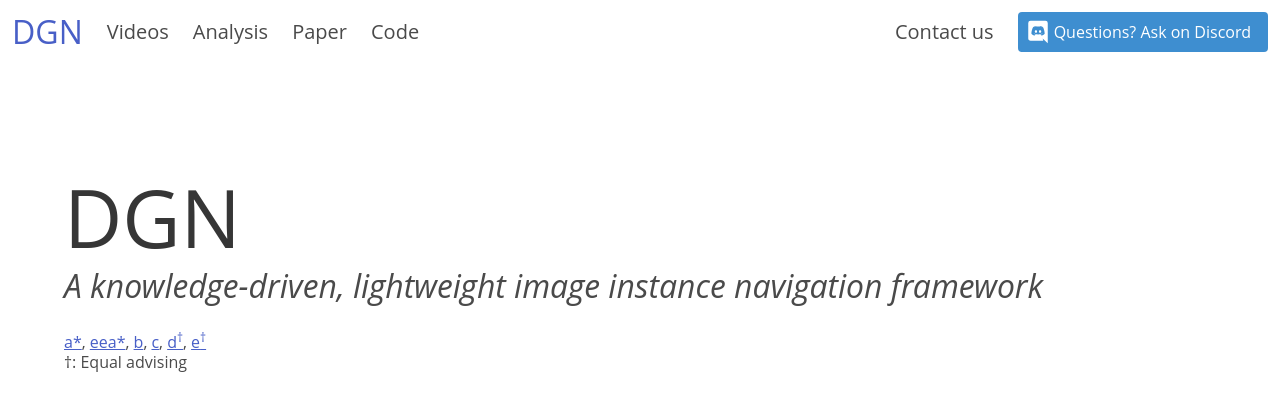
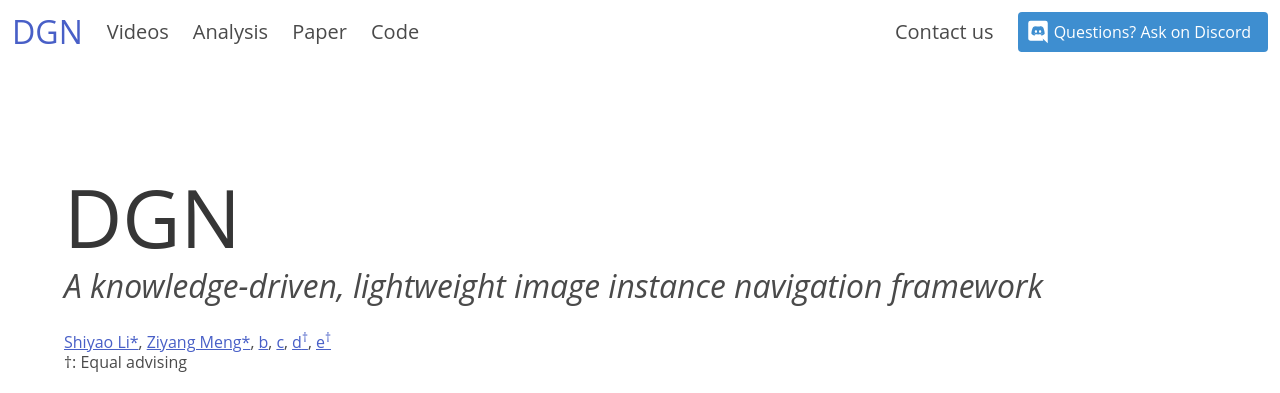
Before and after one commit to letthink/letthink.github.io, a website: page index.html in a window 1280 px wide. Shown: the top 393 px of the page. Drawn offline with nearby package versions, Linux system fonts and the light colour scheme.

Commit message:
new_mp4_need

```diff
--- a/index.html
+++ b/index.html
@@ -215,8 +215,8 @@
                     </div>
                     <div class="subtitle  is-size-7-mobile is-size-6-tablet block">
                         <p class="authors">
-                            <a href="https://leo20021210.github.io/" target="_blank">a*</a>,
-                            <a href="https://github.com/LearnerSebM" target="_blank">eea*</a>,
+                            <a href="https://leo20021210.github.io/" target="_blank">Shiyao Li*</a>,
+                            <a href="https://github.com/LearnerSebM" target="_blank">Ziyang Meng*</a>,
                             <a href="https://jdvakil.github.io/" target="_blank">b</a>,
                             <a href="https://cpaxton.github.io/" target="_blank">c</a>,
                             <a href="https://mahis.life" target="_blank">d<sup>†</sup></a>,
@@ -331,7 +331,7 @@
                         <div class="column">
                             <figure>
                                 <video muted autoplay playsinline loop controls
-                                    src="mfiles/ICRA_DGN_V1_8月22日.mp4"></video>
+                                    <!-- src="mfiles/ICRA_DGN_V1_8月22日.mp4"></video> -->
                             </figure>
                         </div>
                         <!-- <div class="column is-12-mobile is-10-tablet video-holder">
```
